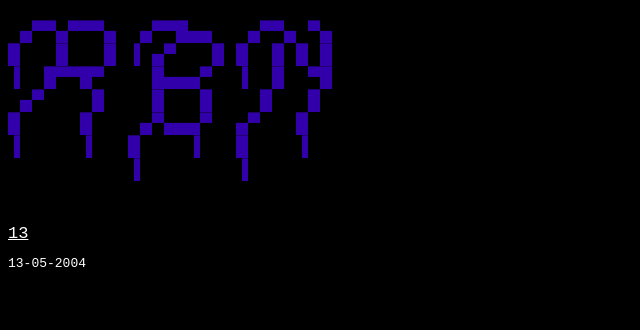
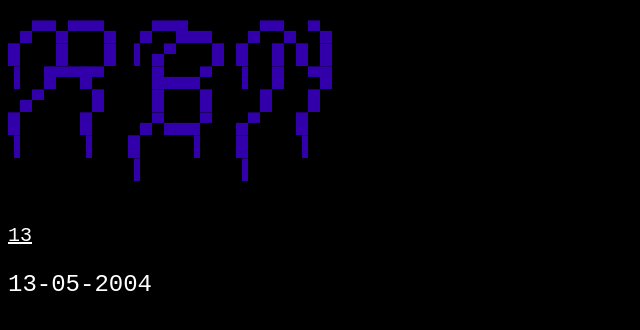
Before and after one commit to RBN13ES/RBN, a plain HTML site: page index.html in a window 1280 px wide. Shown: the whole page, without its empty margins (0-640 px from the left). Drawn offline with Linux system fonts and the light colour scheme.

Commit message:
Update index.html

```diff
--- a/index.html
+++ b/index.html
@@ -10,7 +10,10 @@
     }
     a {
       color: white; /* Cambia el color del enlace para que sea visible en fondo negro */
-      font-size: 17px; /* Ajusta el tamaño de fuente para los enlaces */
+      font-size: 20px; /* Ajusta el tamaño de fuente para los enlaces */
+    }
+    p {
+      font-size: 24px; /* Ajusta el tamaño de fuente para el texto en el elemento <p> */
     }
 
     @keyframes rainbow {
```
